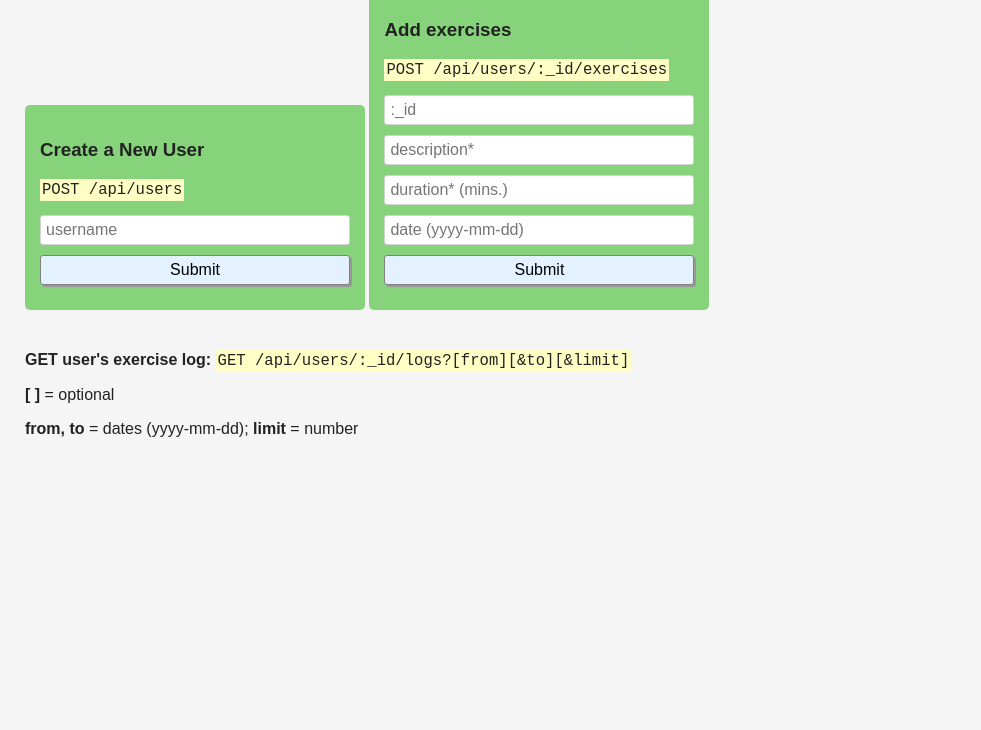
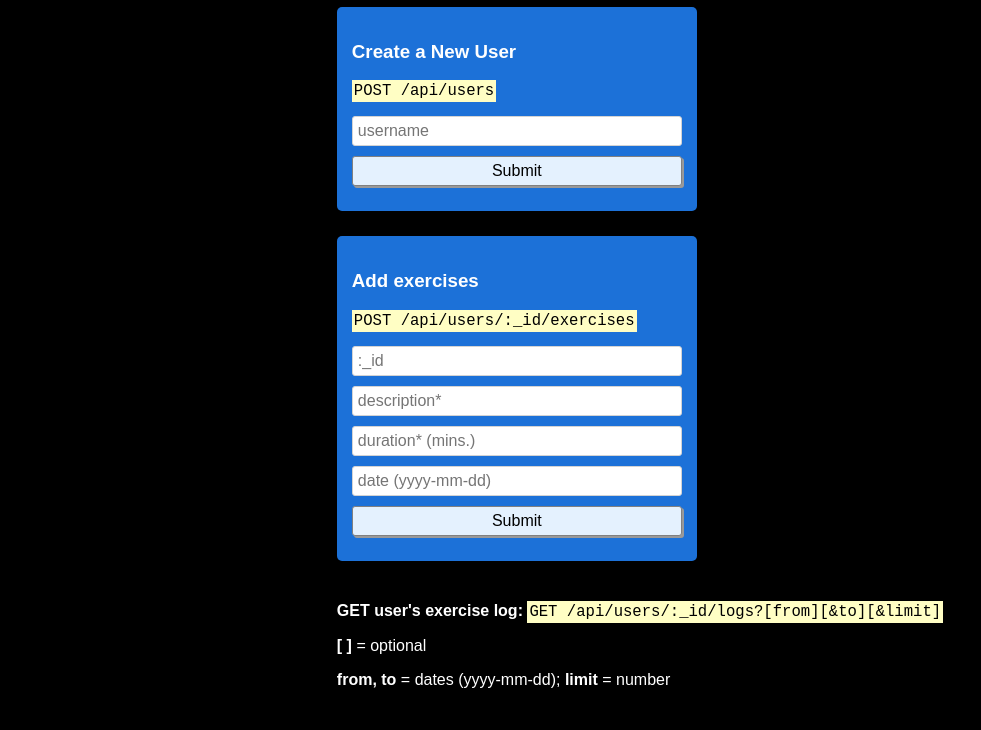
Before and after one commit to mskDev0092/Exercise-Tracker-App, a website: page views/index.html in a window 1280 px wide. Shown: the part 98-828 px from the top of the page, without its empty margins (0-981 px from the left). Before the commit the page ends 800 px from the top, so only its background shows below. Drawn offline with Linux system fonts and the light colour scheme; files that its build step writes are made by us from their sources.

Commit message:
Update style.css

```diff
--- a/public/style.css
+++ b/public/style.css
@@ -5,8 +5,12 @@
 body {
   font-family: sans-serif;
   margin: 25px;
-  color: #222;
-  background-color: #f5f5f5;
+  color: #ffffff;
+  background-color: #000000;
+  display: flex;
+  flex-direction: column;
+  justify-content:center;
+  align-items:center;
 }
 
 h1 {
@@ -20,10 +24,10 @@ p {
 form {
   margin-bottom: 25px;
   padding: 15px;
-  background-color: #87d37c;
+  background-color: #1c71d8;
   display: inline-block;
   width: 100%;
-  max-width: 340px;
+  max-width: 360px;
   border-radius: 5px;
 }
 
@@ -54,5 +58,6 @@ code {
   font-family: monospace;
   font-size: 1.2em;
   background-color: #fffec4;
+  color:black;
   padding: 2px;
 }
```
